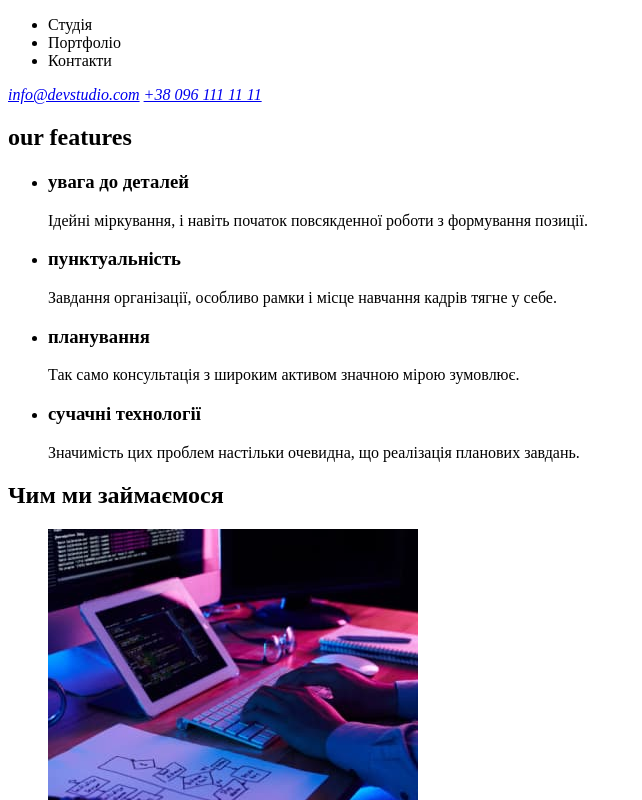
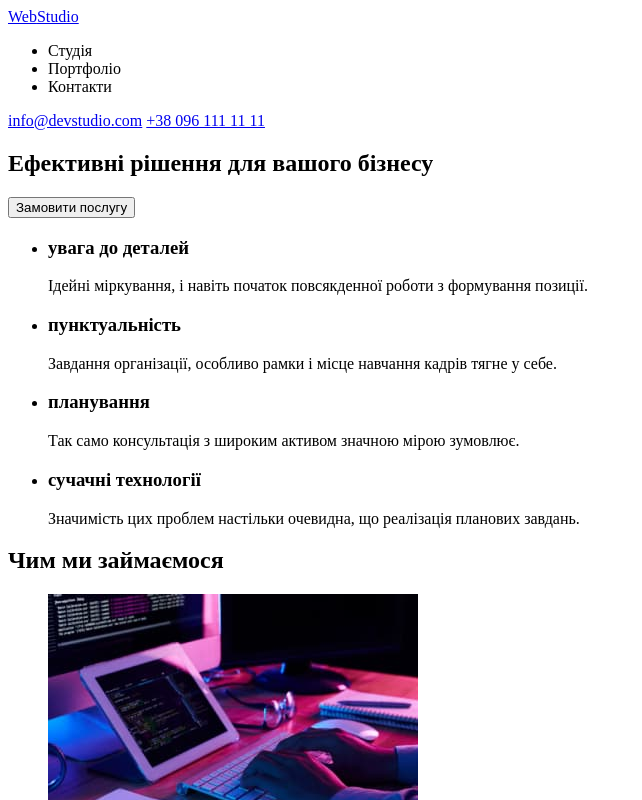
Before and after one commit to yarik000315/goit-markup-hw-01, a plain HTML site: page index.html in a window 1280 px wide. Shown: the top 800 px of the page, without its empty margins (0-642 px from the left). Drawn offline with Linux system fonts and the light colour scheme.

Commit message:
complete the first homework

```diff
--- a/index.html
+++ b/index.html
@@ -8,8 +8,7 @@
   </head>
   <body>
     <header>
-      <!-- watch a video about the site logo -->
-      <!-- <a href="./index.html"><span>Web</span>Studio</a> -->
+      <a href="./index.html"><span>Web</span>Studio</a>
       <nav>
         <ul class="navigation-list">
           <li class="navigation-item">Студія</li>
@@ -17,20 +16,16 @@
           <li class="navigation-item">Контакти</li>
         </ul>
       </nav>
-      <address>
-        <a href="mailto:info@devstudio.com">info@devstudio.com</a>
-        <a href="tel:+380961111111">+38 096 111 11 11</a>
-      </address>
+      <a href="mailto:info@devstudio.com">info@devstudio.com</a>
+      <a href="tel:+380961111111">+38 096 111 11 11</a>
     </header>
     <main>
       <section>
-        <!-- watch a video from lesson one or two  about the title (should be h1 or something else, like tag p) and the button under the title -->
-        <!-- <h1>Ефективні рішення для вашого бізнесу</h1>
-        <a href="">Замовити послугу</a> -->
+        <h1>Ефективні рішення для вашого бізнесу</h1>
+        <button type="button">Замовити послугу</button>
       </section>
       <section class="features">
-        <!-- see how to hide the header (h2) -->
-        <h2>our features</h2>
+        <!-- <h2>Наші особливості</h2> -->
         <ul class="features-list">
           <li class="features-item">
             <h3 class="features-title">увага до деталей</h3>
@@ -126,8 +121,7 @@
       </section>
     </main>
     <footer>
-      <!-- watch a video about the site logo -->
-      <!-- <a href="./index.html"><span>Web</span>Studio</a> -->
+      <a href="./index.html"><span>Web</span>Studio</a>
       <address>
         <p>м. Київ, пр-т Лесі Українки, 26</p>
         <a href="mailto:info@devstudio.com">info@devstudio.com</a>
```
